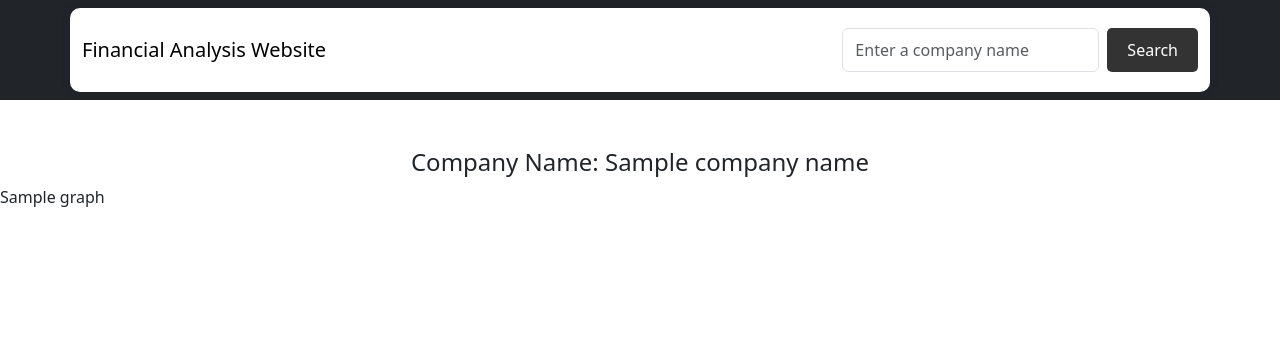
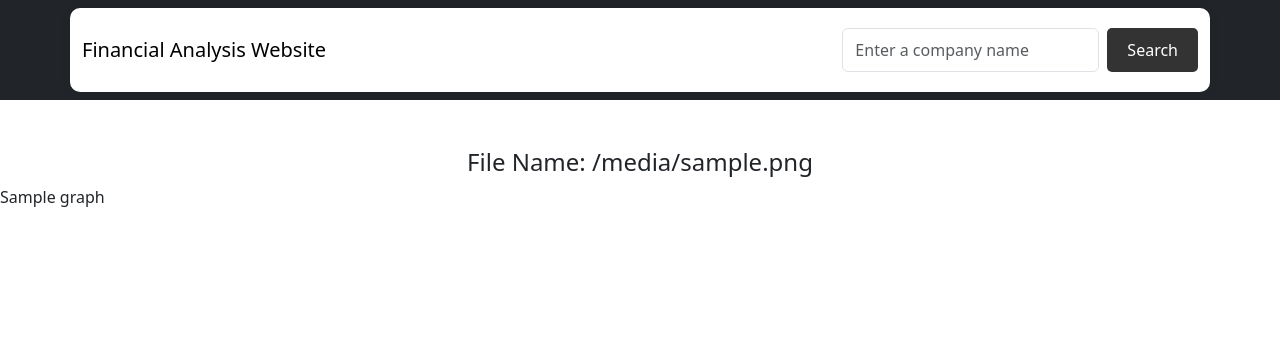
Before and after one commit to YashKumthekar8/Stock-Market-Fundamental-Analysis, a Flask app: template templates/company.html in a window 1280 px wide. Shown: the top 360 px of the page. Run offline with Flask 3, Linux system fonts and the light colour scheme; the template is opened without the code that fills it: most values are stand-ins (such as "Sample title", 1, 10 or a date in 2020); some libraries are stand-ins or nearby versions.

Commit message:
Added file upload and saving to local directory

```diff
--- a/main.py
+++ b/main.py
@@ -1,4 +1,5 @@
-from flask import Flask, render_template
+from flask import Flask, render_template, request, flash, redirect
+from fileinput import filename
 import pandas as pd
 import plotly.express as px
 from plotly.subplots import make_subplots
@@ -12,10 +13,15 @@ def home():
     return render_template('home.html')
 
 
-@app.route('/company')
+@app.route('/company',  methods = ['GET','POST'])
 def company():
     # trading_view chart of company for its share price value if possible
     company_name = 'AdaniEnterp'
+    if request.method == "POST":
+        _name = request.form['company_name']
+        if _name:
+            company_name = _name
+
     income_statement, balance_sheet, cash_flow = fetch_data(company_name)
     graphs = []
     income_statement_cols = [' Profit before tax ', ' Net Profit ', ' Sales ']
@@ -66,61 +72,67 @@ def company():
     score = rd.recommend(company_name)
     graphs.append(indicator(score))
 
-    return render_template('company.html', graphs=graphs, company_name=company_name)
+    return render_template('company.html', graphs=graphs, filename=company_name)
 
 
-@app.route("/dashboard")
+@app.route("/dashboard", methods = ['GET','POST'])
 def dashboard():
+    if request.method == 'POST':
+        if 'file' not in request.files:
+            print("No file found");
+            return redirect(request.url)
+        uploaded_file = request.files['file']
+        uploaded_file.save('./data/'+uploaded_file.filename)
 
-    company_name = 'AdaniEnterp'
-    income_statement, balance_sheet, cash_flow = fetch_data(company_name)
-    graphs = []
-    income_statement_cols = [' Profit before tax ', ' Net Profit ', ' Sales ']
-    balance_sheet_cols = [' Other Assets ', ' Other Liabilities ', ' Reserves ']
-    x = ' Report Date '
+        # company_name = 'AdaniEnterp'
+        # income_statement, balance_sheet, cash_flow = fetch_data(company_name)
+        # graphs = []
+        # income_statement_cols = [' Profit before tax ', ' Net Profit ', ' Sales ']
+        # balance_sheet_cols = [' Other Assets ', ' Other Liabilities ', ' Reserves ']
+        # x = ' Report Date '
+        # df = pd.read_csv("./data/"+uploaded_file.filename)
+        # for col in df.columns:
+        #     income_statement.rename(columns = {col: ' ' + col + ' '}, inplace = True)
 
-    for col in df.columns:
-        income_statement.rename(columns = {col: ' ' + col + ' '}, inplace = True)
+        # for col in df.columns:
+        #     balance_sheet.rename(columns = {col: ' ' + col + ' '}, inplace = True)
 
-    for col in df.columns:
-        balance_sheet.rename(columns = {col: ' ' + col + ' '}, inplace = True)
+        # for col in df.columns:
+        #     cash_flow.rename(columns = {col: ' ' + col + ' '}, inplace = True)
 
-    for col in df.columns:
-        cash_flow.rename(columns = {col: ' ' + col + ' '}, inplace = True)
+        # columns = [' Net Profit ', ' Dividend Amount ', ' Sales ', ' Profit before tax ', ' Equity Share Capital ',
+        # ' Other Liabilities ', ' No. of Equity Shares ', ' Other Assets ', ' Reserves ', ' Investments ', ' Cash & Bank ']
 
-    columns = [' Net Profit ', ' Dividend Amount ', ' Sales ', ' Profit before tax ', ' Equity Share Capital ',
-    ' Other Liabilities ', ' No. of Equity Shares ', ' Other Assets ', ' Reserves ', ' Investments ', ' Cash & Bank ']
+        # for i in range(0, len(columns)):
+        #     if i < 4:
+        #         income_statement[columns[i]] = income_statement[columns[i]] * 100000
+        #     else:
+        #         balance_sheet[columns[i]] = balance_sheet[columns[i]] * 100000
 
-    for i in range(0, len(columns)):
-        if i < 4:
-            income_statement[columns[i]] = income_statement[columns[i]] * 100000
-        else:
-            balance_sheet[columns[i]] = balance_sheet[columns[i]] * 100000
+        # earnings_per_share = income_statement[' Net Profit '] / balance_sheet[' Equity Share Capital ']
 
-    earnings_per_share = income_statement[' Net Profit '] / balance_sheet[' Equity Share Capital ']
+        # debt_to_equity_ratio = balance_sheet[' Other Liabilities '] / balance_sheet[' No. of Equity Shares ']
 
-    debt_to_equity_ratio = balance_sheet[' Other Liabilities '] / balance_sheet[' No. of Equity Shares ']
+        # return_on_equity = income_statement[' Net Profit '] / balance_sheet[' No. of Equity Shares ']
 
-    return_on_equity = income_statement[' Net Profit '] / balance_sheet[' No. of Equity Shares ']
+        # graphs.append(line_graph_income_stmnt(income_statement, balance_sheet))
+        # # graphs.append(line_graph_balance_sheet(balance_sheet, company_name))
 
-    graphs.append(line_graph_income_stmnt(income_statement, balance_sheet))
-    # graphs.append(line_graph_balance_sheet(balance_sheet, company_name))
+        # for y_col in income_statement_cols:
+        #     graphs.append(bar_graphs(income_statement, company_name, x, y_col))
 
-    for y_col in income_statement_cols:
-        graphs.append(bar_graphs(income_statement, company_name, x, y_col))
+        # for y_col in balance_sheet_cols:
+        #     graphs.append(bar_graphs(balance_sheet, company_name, x, y_col))
 
-    for y_col in balance_sheet_cols:
-        graphs.append(bar_graphs(balance_sheet, company_name, x, y_col))
+        # ratios = [earnings_per_share, debt_to_equity_ratio, return_on_equity]
+        # ratio_name = ['earnings_per_share', 'debt_to_equity_ratio', 'return_on_equity']
 
-    ratios = [earnings_per_share, debt_to_equity_ratio, return_on_equity]
-    ratio_name = ['earnings_per_share', 'debt_to_equity_ratio', 'return_on_equity']
+        # graphs.append(line_graph_ratios(income_statement, company, ratios, ratio_name))
 
-    graphs.append(line_graph_ratios(income_statement, company, ratios, ratio_name))
+        # score = rd.recommend(company_name)
+        # graphs.append(indicator(score))
 
-    score = rd.recommend(company_name)
-    graphs.append(indicator(score))
-
-    return render_template('company.html', graphs=graphs)
+        return render_template('company.html', filename=uploaded_file.filename)
 
 
 def fetch_data(company_name):
@@ -219,9 +231,4 @@ def indicator(value):
     return fig.to_html()
 
 
-
-
-
-
-
 app.run(debug=True)
--- a/templates/company.html
+++ b/templates/company.html
@@ -7,7 +7,7 @@
     <!-- Main Content Section -->
     <div class="container-lg text-center mt-5">
         <section class="company-info">
-            <h4>Company Name: {{ company_name }}</h4>
+            <h4>File Name: {{ filename }}</h4>
         </section>
     </div>
 
--- a/templates/home.html
+++ b/templates/home.html
@@ -37,8 +37,10 @@
             <h2>Upload a CSV File</h2>
             <p>Upload a CSV file to visualize company data.</p>
             <div class="input-group mb-3 w-25 mx-auto">
-                <input class="form-control" type="file" id="formFile" accept=".csv">
-                <button class="btn btn-outline-dark" type="button" id="inputGroupFileAddon04">Upload</button>
+                <form method="post" action="/dashboard" enctype="multipart/form-data">
+                <input class="form-control" type="file" name="file" id="formFile" accept=".csv">
+                <button class="btn btn-outline-dark" type="submit" id="inputGroupFileAddon04">Upload</button>
+                </form>
             </div>
         </section>
 
--- a/templates/layout.html
+++ b/templates/layout.html
@@ -23,7 +23,7 @@
             <div class="container">
                 <a class="navbar-brand" href="/">Financial Analysis Website</a>
                 <section class="search">
-                    <form class="d-flex" role="search" action="{{ url_for('company') }}" method="get">
+                    <form class="d-flex" role="search" action="{{ url_for('company') }}" method="post">
                         <input class="form-control me-2" type="search" name="company_name" placeholder="Enter a company name">
                         <button  class="btn btn-outline-success" type="submit">Search</button>
                     </form>
```
